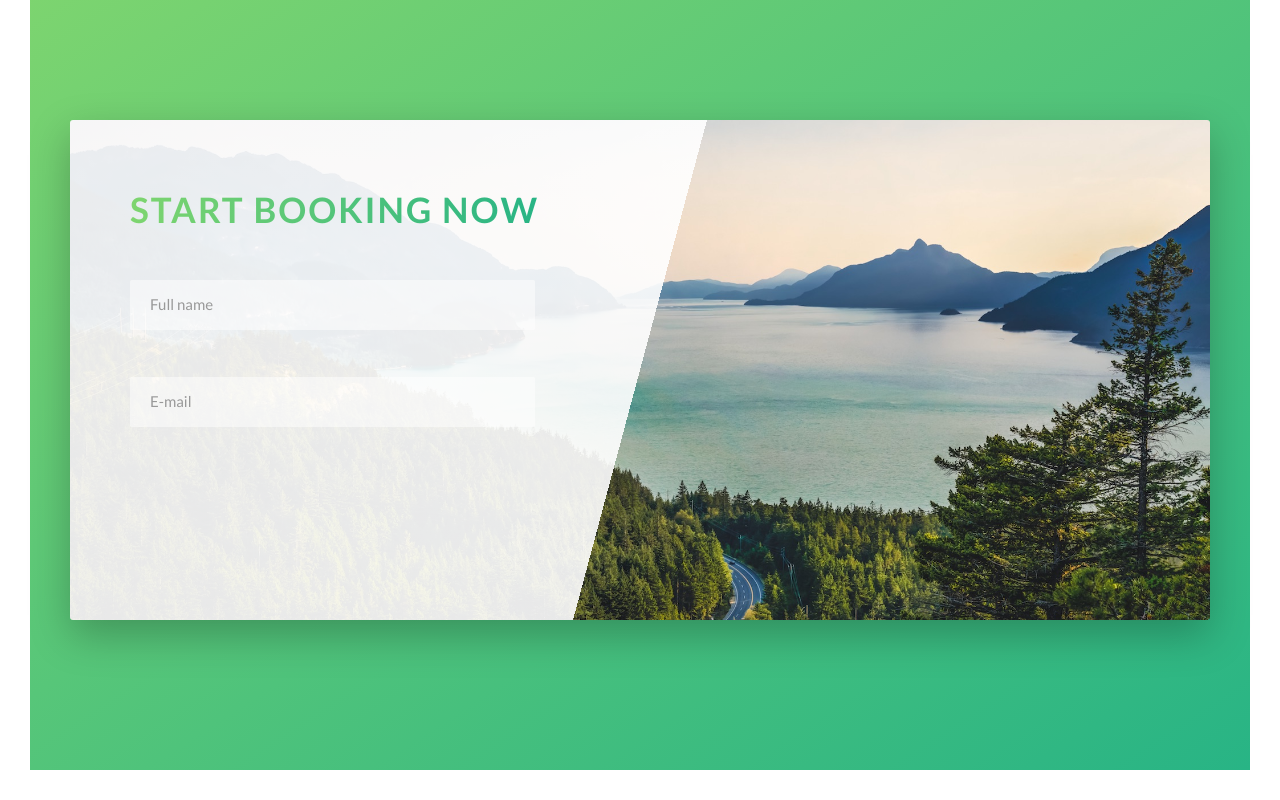
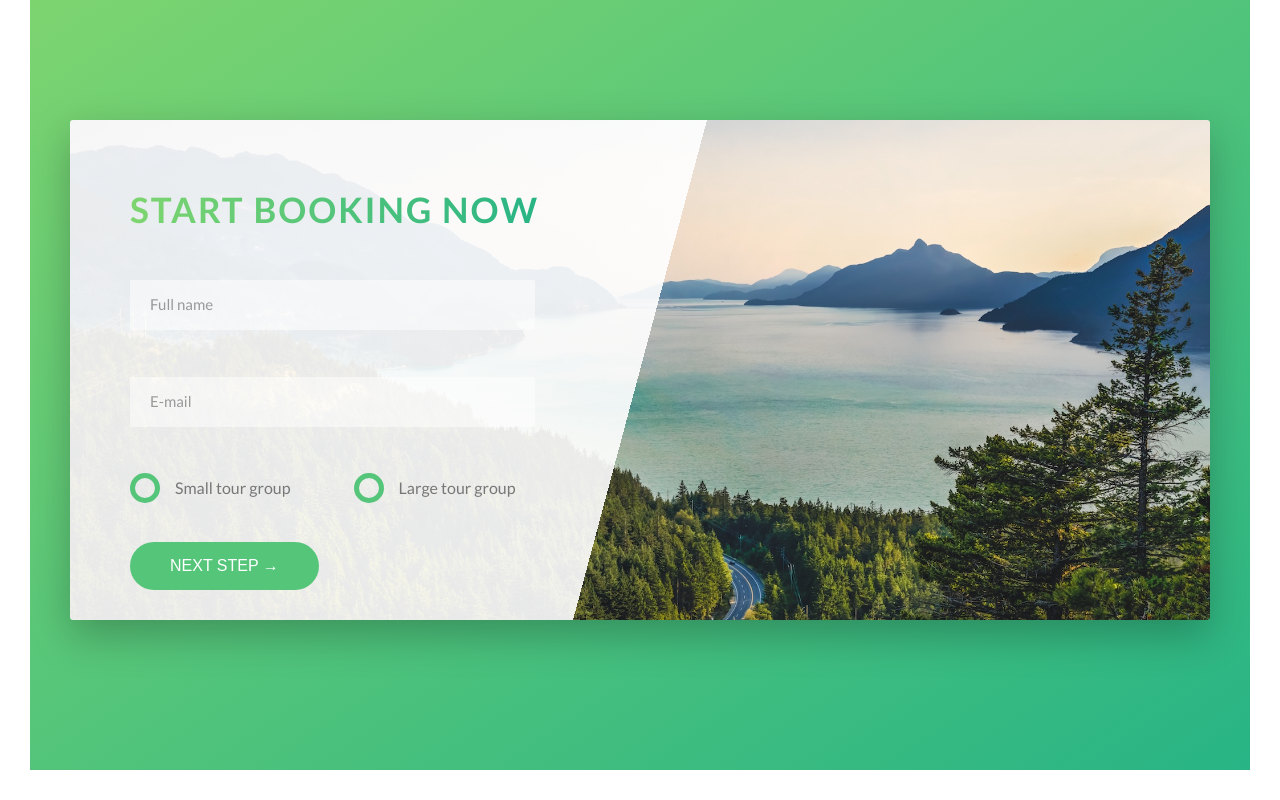
Before and after one commit to MacRayy/advanced_css_course_udemy, a website: page Natours/starter/index.html in a window 1280 px wide. Shown: the part 4636-5436 px from the top of the page. Drawn offline with Linux system fonts and the light colour scheme.

Commit message:
feat(section book): add custome radio buttons and send button

```diff
--- a/Natours/starter/index.html
+++ b/Natours/starter/index.html
@@ -257,6 +257,27 @@
 									<input class="form__input" type="email" placeholder="E-mail" required id="email">
 									<label class="form__label" for="email">E-mail</label>
 								</div>
+
+								<div class="form__group u-margin-bottom-medium">
+									<div class="form__radio-group">
+										<input class="form__radio-input" type="radio" required id="small" name="size">
+										<label class="form__radio-label" for="small">
+											<span class="form__radio-button"></span>
+											Small tour group
+										</label>
+									</div>
+									<div class="form__radio-group">
+										<input class="form__radio-input" type="radio" required id="large" name="size">
+										<label class="form__radio-label" for="large">
+											<span class="form__radio-button"></span>
+											Large tour group
+										</label>
+									</div>
+								</div>
+
+								<div class="form__group">
+									<button class="btn btn--green">Next step &rarr;</button>
+								</div>
 							</form>
 
 						</div>
--- a/Natours/starter/sass/base/_utilities.scss
+++ b/Natours/starter/sass/base/_utilities.scss
@@ -1,29 +1,29 @@
 .u-center-text {
-  text-align: center;
+  text-align: center !important;
 }
 
 .u-margin-bottom-big {
-  margin-bottom: 8rem;
+  margin-bottom: 8rem !important;
 }
 
 .u-margin-bottom-medium {
-  margin-bottom: 4rem;
+  margin-bottom: 4rem !important;
 
 }
 
 .u-margin-bottom-small {
-  margin-bottom: 1.5rem;
+  margin-bottom: 1.5rem !important;
 }
 
 .u-margin-top-big {
-  margin-top: 8rem;
+  margin-top: 8rem !important;
 }
 
 .u-margin-top-medium {
-  margin-top: 4rem;
+  margin-top: 4rem !important;
 
 }
 
 .u-margin-top-small {
-  margin-top: 1.5rem;
+  margin-top: 1.5rem !important;
 }
--- a/Natours/starter/sass/components/_button.scss
+++ b/Natours/starter/sass/components/_button.scss
@@ -1,4 +1,5 @@
 .btn {
+  &,
   &:link,
   &:visited {
     border-radius: 10rem;
@@ -9,6 +10,10 @@
     text-decoration: none;
     text-transform: uppercase;
     transition: all .2s;
+
+    // change for <button> element
+    border: 0;
+    cursor: pointer;
   }
 
   &:hover {
@@ -21,8 +26,10 @@
     }
   }
 
-  &:active {
+  &:active,
+  &:focus {
     box-shadow: 0 .5rem 1rem rgba($color-black, .2);
+    outline: none;
     transform: translateY(-.1rem);
   }
 
--- a/Natours/starter/sass/components/_form.scss
+++ b/Natours/starter/sass/components/_form.scss
@@ -13,6 +13,7 @@
     font-family: inherit;
     font-size: 1.5rem;
     padding: 1.5rem 2rem;
+    transition: all .2s;
     width: 90%;
 
     &::-webkit-input-placeholder {
@@ -44,4 +45,50 @@
     transform: translateY(-4rem);
     visibility: hidden;
   }
+
+  &__radio-group {
+    display: inline-block;
+    width: 49%;
+  }
+
+  &__radio-label {
+    cursor: pointer;
+    font-size: $default-font-size;
+    padding-left: 4.5rem;
+    position: relative;
+  }
+
+  &__radio-button {
+    border-radius: 50%;
+    border: 5px solid $color-primary;
+    display: inline-block;
+    height: 3rem;
+    left: 0;
+    position: absolute;
+    top: -.5rem;
+    width: 3rem;
+
+    &::after {
+      background-color: $color-primary;
+      border-radius: 50%;
+      content: '';
+      display: block;
+      height: 1.3rem;
+      left: 50%;
+      opacity: 0;
+      position: absolute;
+      top: 50%;
+      transform: translateX(-50%) translateY(-50%);
+      transition: opacity .2s;
+      width: 1.3rem;
+    }
+  }
+
+  &__radio-input {
+    display: none;
+  }
+
+  &__radio-input:checked ~ &__radio-label &__radio-button::after {
+    opacity: 1;
+  }
 }
```
Also changed, not shown: Natours/starter/css/style.css.
